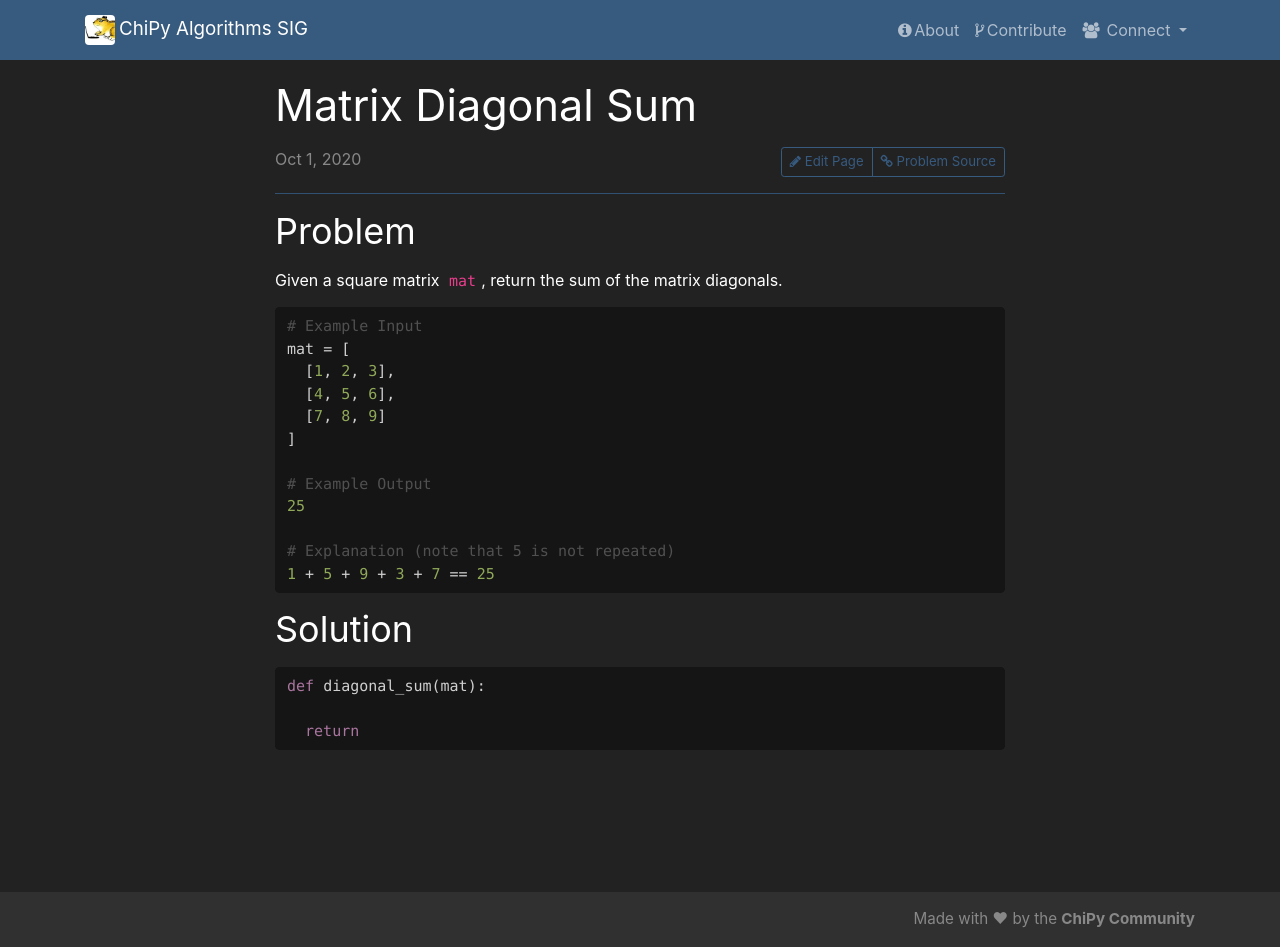
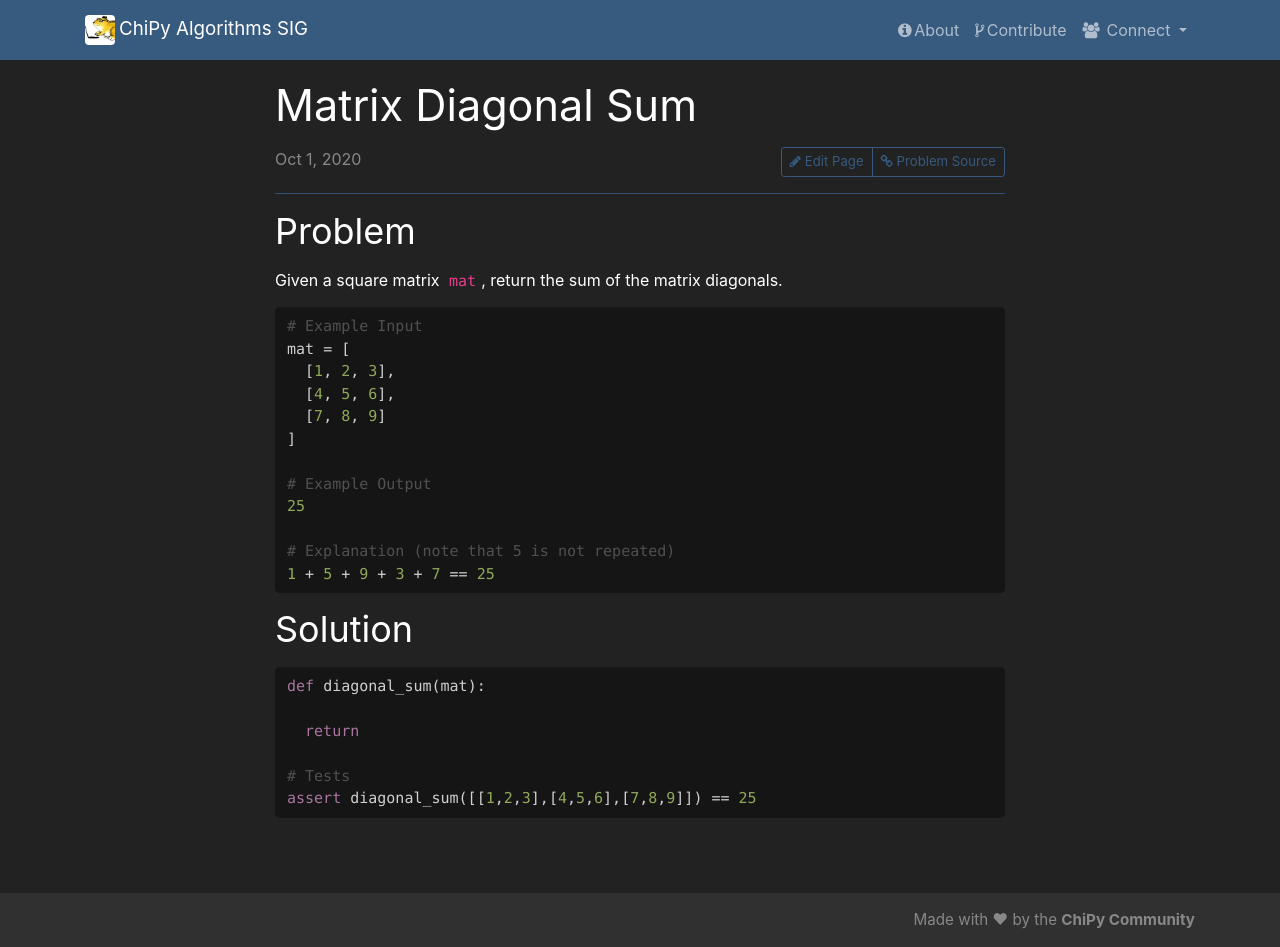
Before and after one commit to chicagopython/algosig, a Jekyll site: the page built from _posts/2020-10-01-matrix-diagonal-sum.md, in a window 1280 px wide and 947 px high. Built offline with Jekyll 4.4.1, drawn with Linux system fonts in a browser that asks for light colours; nearby versions of some CDN libraries; our own code applies the rules of GitHub Pages for plain Markdown files.

Commit message:
add test

````diff
--- a/_posts/2020-10-01-matrix-diagonal-sum.md
+++ b/_posts/2020-10-01-matrix-diagonal-sum.md
@@ -32,4 +32,7 @@ mat = [
 def diagonal_sum(mat):
 
   return
+
+# Tests
+assert diagonal_sum([[1,2,3],[4,5,6],[7,8,9]]) == 25
 ```
````
